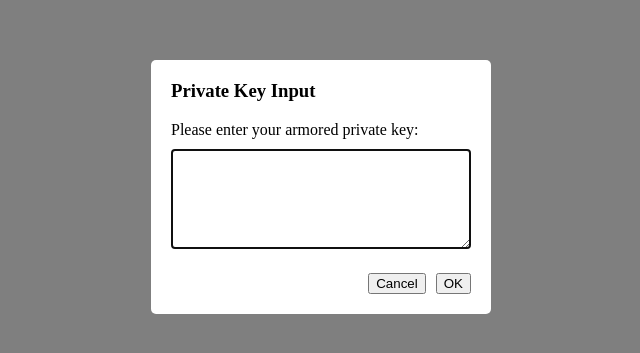
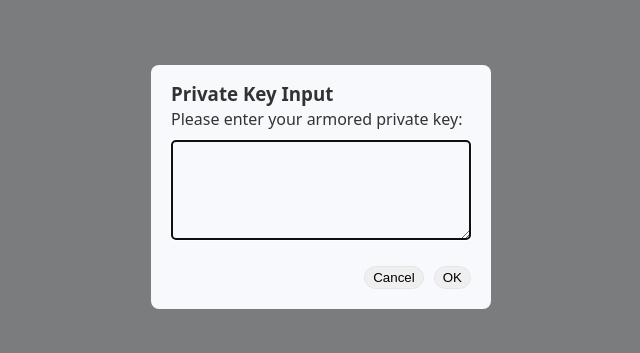
Before and after one commit to SessionHu/sgcc-webui, a React (Vite) app: page / in a window 1280 px wide. Shown: the part 213-566 px from the top of the page, without its empty margins (319-959 px from the left). Built offline with nearby package versions, Linux system fonts and the light colour scheme.

Commit message:
feat: apply global styles to Prompt

```diff
--- a/src/components/Prompt.module.scss
+++ b/src/components/Prompt.module.scss
@@ -1,3 +1,5 @@
+@use '../globals.scss' as globals;
+
 .overlay {
   position: fixed;
   top: 0;
@@ -11,9 +13,9 @@
 }
 
 .prompt {
-  background-color: #fff;
+  background-color: globals.$background-color;
   padding: 20px;
-  border-radius: 5px;
+  border-radius: 8px;
   min-width: 300px;
 }
 
@@ -29,9 +31,11 @@
 .input {
   width: 100%;
   padding: 8px;
-  border: 1px solid #ccc;
-  border-radius: 3px;
+  border: 1px solid globals.$border-color;
+  border-radius: 4px;
   box-sizing: border-box;
+  font-family: monospace, globals.$font-family;
+  background-color: transparent;
 }
 
 .textarea {
@@ -45,6 +49,18 @@
   text-align: right;
 }
 
-.button {
+%button {
+  border: 1px solid globals.$border-color;
+  border-radius: 1em;
+  line-height: 100%;
   margin-left: 10px;
+  padding: 4px 8px;
 }
+
+.buttonCancel {
+  @extend %button;
+}
+
+.buttonOK {
+  @extend %button;
+}
--- a/src/components/Prompt.tsx
+++ b/src/components/Prompt.tsx
@@ -63,8 +63,8 @@ const Prompt: React.FC<PromptProps> = ({ title, label, type, onFinish }) => {
           />
         )}
         <div className={styles.buttons}>
-          <button className={styles.button} onClick={handleCancel}>Cancel</button>
-          <button className={styles.button} onClick={handleOk}>OK</button>
+          <button className={styles.buttonCancel} onClick={handleCancel}>Cancel</button>
+          <button className={styles.buttonOK} onClick={handleOk}>OK</button>
         </div>
       </div>
     </div>
@@ -95,7 +95,11 @@ const showNextPrompt = () => {
       showNextPrompt(); // Show next prompt in queue
     };
 
-    root.render(<Prompt {...options} onFinish={onFinish} />);
+    root.render(
+      <React.StrictMode>
+        <Prompt {...options} onFinish={onFinish} />
+      </React.StrictMode>
+    );
   }
 };
 
```
